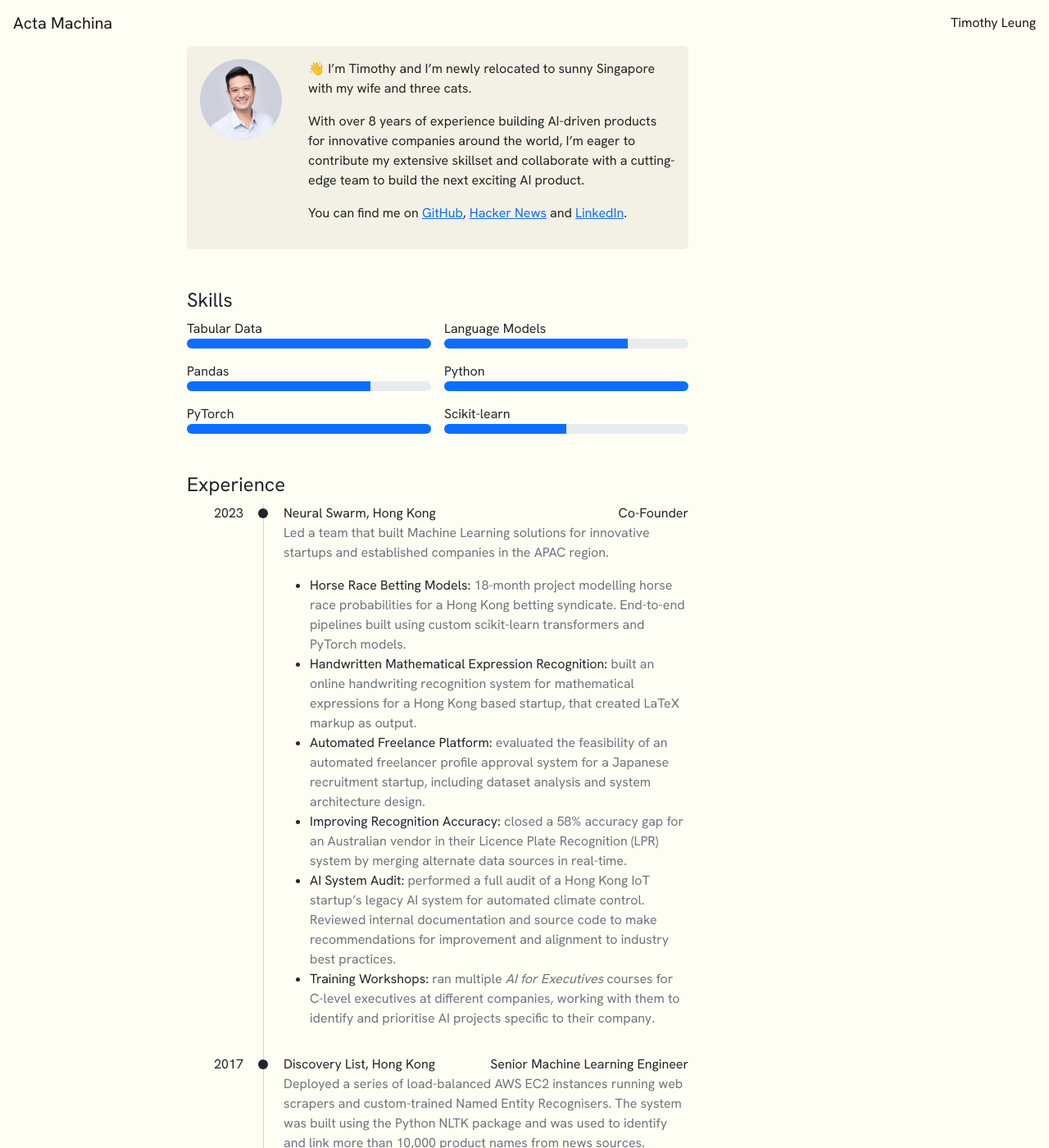
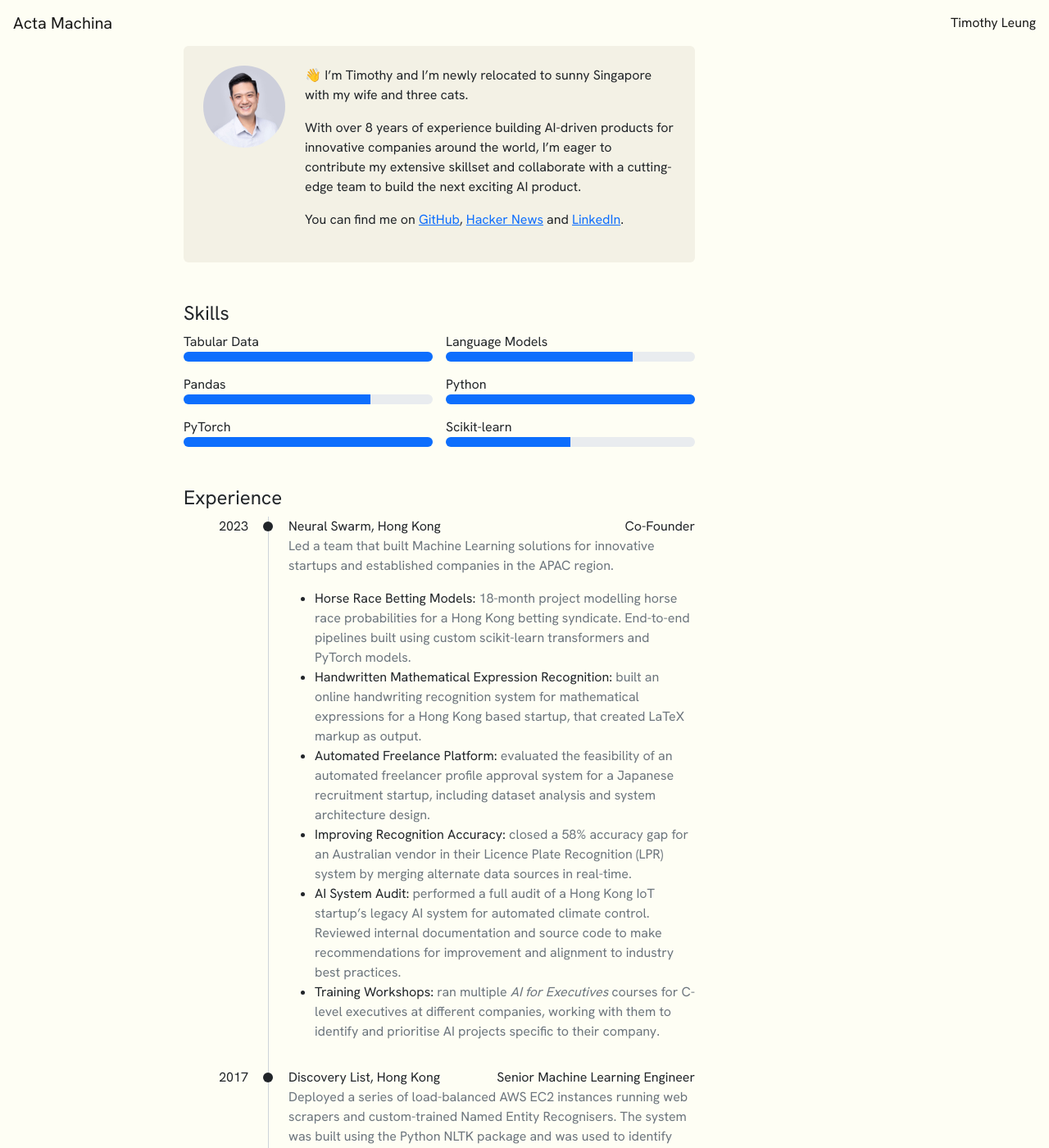
Before and after one commit to tlyleung/tlyleung.github.io, a Jekyll site: the page built from about.md, in a window 1280 px wide and 1400 px high. Shown: the whole window at 82% size. Built offline with Jekyll 4.4.1, drawn with Linux system fonts in a browser that asks for light colours.

Commit message:
Fix overflowing margins

```diff
--- a/_layouts/page.html
+++ b/_layouts/page.html
@@ -2,7 +2,7 @@
 layout: default
 ---
 <div class="container-xxxl pt-header px-2 px-md-3">
-  <div class="row">
+  <div class="row g-0">
     <div class="col-xl-2 d-none d-xl-block"></div>
     <div class="col-12 col-md-9 col-xl-6">
       {{ content }}
--- a/about.md
+++ b/about.md
@@ -5,158 +5,154 @@
 ---
 
 <section class="mb-5">
-	<div class="row rounded m-0 py-3" style="background-color: #f3f1e5;">
-		<div class="col-auto px-3">
-			<img src="/assets/images/tlyleung.jpg" class="rounded-circle" width="100">
-		</div>
-		<div class="col px-3">
-			<p>👋 I’m Timothy and I’m newly relocated to sunny Singapore with my wife and three cats.</p>
-			<p>With over 8 years of experience building AI-driven products for innovative companies around the world, I’m eager to contribute my extensive skillset and collaborate with a cutting-edge team to build the next exciting AI product.</p>
-			<p>You can find me on <a href="https://github.com/tlyleung">GitHub</a>, <a href="https://news.ycombinator.com/user?id=tlyleung">Hacker News</a> and <a href="https://linkedin.com/in/tlyl">LinkedIn</a>.</p>
-		</div>
-	</div>
+  <div class="container rounded p-3 p-md-4" style="background-color: #f3f1e5;">
+    <div class="row g-3 g-md-4">
+      <div class="col-auto">
+        <img src="/assets/images/tlyleung.jpg" class="rounded-circle" width="100">
+      </div>
+      <div class="col">
+        <p>👋 I’m Timothy and I’m newly relocated to sunny Singapore with my wife and three cats.</p>
+        <p>With over 8 years of experience building AI-driven products for innovative companies around the world, I’m eager to contribute my extensive skillset and collaborate with a cutting-edge team to build the next exciting AI product.</p>
+        <p>You can find me on <a href="https://github.com/tlyleung">GitHub</a>, <a href="https://news.ycombinator.com/user?id=tlyleung">Hacker News</a> and <a href="https://linkedin.com/in/tlyl">LinkedIn</a>.</p>
+      </div>
+    </div>
+  </div>
 </section>
 
 <section class="mb-5">
-	<h1 class="fs-4">Skills</h1>
-	<div class="container px-0">
-		<div class="row g-3 mb-3">
-			<div class="col-6 col-xxl-4">
-				Tabular Data
-				<div class="progress" style="height: 12px;">
-				  <div class="progress-bar" role="progressbar" aria-label="Tabular Data" style="width: 100%" aria-valuenow="100" aria-valuemin="0" aria-valuemax="100"></div>
-				</div>
-			</div>
-			<div class="col-6 col-xxl-4">
-				Language Models
-				<div class="progress" style="height: 12px;">
-				  <div class="progress-bar" role="progressbar" aria-label="Language Models" style="width: 75%" aria-valuenow="75" aria-valuemin="0" aria-valuemax="100"></div>
-				</div>
-			</div>
-			<div class="col-6 col-xxl-4">
-				Pandas
-				<div class="progress" style="height: 12px;">
-					<div class="progress-bar" role="progressbar" aria-label="Pandas" style="width: 75%" aria-valuenow="75" aria-valuemin="0" aria-valuemax="100"></div>
-				</div>
-			</div>
-			<div class="col-6 col-xxl-4">
-				Python
-				<div class="progress" style="height: 12px;">
-				  <div class="progress-bar" role="progressbar" aria-label="Python" style="width: 100%" aria-valuenow="100" aria-valuemin="0" aria-valuemax="100"></div>
-				</div>
-			</div>
-			<div class="col-6 col-xxl-4">
-				PyTorch
-				<div class="progress" style="height: 12px;">
-				  <div class="progress-bar" role="progressbar" aria-label="PyTorch" style="width: 100%" aria-valuenow="100" aria-valuemin="0" aria-valuemax="100"></div>
-				</div>
-			</div>
-			<div class="col-6 col-xxl-4">
-				Scikit-learn
-				<div class="progress" style="height: 12px;">
-					<div class="progress-bar" role="progressbar" aria-label="Scikit-learn" style="width: 50%" aria-valuenow="50" aria-valuemin="0" aria-valuemax="100"></div>
-				</div>
-			</div>
-		</div>
-	</div>
+  <h1 class="fs-4">Skills</h1>
+  <div class="row g-3">
+    <div class="col-6 col-xxl-4">
+      Tabular Data
+      <div class="progress" style="height: 12px;">
+        <div class="progress-bar" role="progressbar" aria-label="Tabular Data" style="width: 100%" aria-valuenow="100" aria-valuemin="0" aria-valuemax="100"></div>
+      </div>
+    </div>
+    <div class="col-6 col-xxl-4">
+      Language Models
+      <div class="progress" style="height: 12px;">
+        <div class="progress-bar" role="progressbar" aria-label="Language Models" style="width: 75%" aria-valuenow="75" aria-valuemin="0" aria-valuemax="100"></div>
+      </div>
+    </div>
+    <div class="col-6 col-xxl-4">
+      Pandas
+      <div class="progress" style="height: 12px;">
+        <div class="progress-bar" role="progressbar" aria-label="Pandas" style="width: 75%" aria-valuenow="75" aria-valuemin="0" aria-valuemax="100"></div>
+      </div>
+    </div>
+    <div class="col-6 col-xxl-4">
+      Python
+      <div class="progress" style="height: 12px;">
+        <div class="progress-bar" role="progressbar" aria-label="Python" style="width: 100%" aria-valuenow="100" aria-valuemin="0" aria-valuemax="100"></div>
+      </div>
+    </div>
+    <div class="col-6 col-xxl-4">
+      PyTorch
+      <div class="progress" style="height: 12px;">
+        <div class="progress-bar" role="progressbar" aria-label="PyTorch" style="width: 100%" aria-valuenow="100" aria-valuemin="0" aria-valuemax="100"></div>
+      </div>
+    </div>
+    <div class="col-6 col-xxl-4">
+      Scikit-learn
+      <div class="progress" style="height: 12px;">
+        <div class="progress-bar" role="progressbar" aria-label="Scikit-learn" style="width: 50%" aria-valuenow="50" aria-valuemin="0" aria-valuemax="100"></div>
+      </div>
+    </div>
+  </div>
 </section>
 
 <section class="mb-5">
-	<h1 class="fs-4">Experience</h1>
-	<div class="container px-0">
-		<div class="row">
-			<div class="col-2 text-end timeline-segment pe-4">2023</div>
-			<div class="col-10 ps-4 pb-3">
-				<div class="d-sm-flex justify-content-between">
-					<div>Neural Swarm, Hong Kong</div>
-				    <div class="text-sm-end">Co-Founder</div>
-				</div>
-				<p class="text-muted">Led a team that built Machine Learning solutions for innovative startups and established companies in the APAC region.</p>
-				<ul>
-					<li>Horse Race Betting Models: <span class="text-muted">18-month project modelling horse race probabilities for a Hong Kong betting syndicate. End-to-end pipelines built using custom scikit-learn transformers and PyTorch models.</span></li>
-					<li>Handwritten Mathematical Expression Recognition: <span class="text-muted">built an online handwriting recognition system for mathematical expressions for a Hong Kong based startup, that created LaTeX markup as output.</span></li>
-					<li>Automated Freelance Platform: <span class="text-muted">evaluated the feasibility of an automated freelancer profile approval system for a Japanese recruitment startup, including dataset analysis and system architecture design.</span></li>
-					<li>Improving Recognition Accuracy: <span class="text-muted">closed a 58% accuracy gap for an Australian vendor in their Licence Plate Recognition (LPR) system by merging alternate data sources in real-time.</span></li>
-					<li>AI System Audit: <span class="text-muted">performed a full audit of a Hong Kong IoT startup’s legacy AI system for automated climate control. Reviewed internal documentation and source code to make recommendations for improvement and alignment to industry best practices.</span></li>
-					<li>Training Workshops: <span class="text-muted">ran multiple <em>AI for Executives</em> courses for C-level executives at different companies, working with them to identify and prioritise AI projects specific to their company.</span></li>
-				</ul>
-			</div>
-		</div>
-		<div class="row">
-			<div class="col-2 text-end timeline-segment pe-4">2017</div>
-			<div class="col-10 ps-4 pb-3">
-				<div class="d-sm-flex justify-content-between">
-					<div>Discovery List, Hong Kong</div>
-				    <div class="text-sm-end">Senior Machine Learning Engineer</div>
-				</div>
-				<p class="text-muted">Deployed a series of load-balanced AWS EC2 instances running web scrapers and custom-trained Named Entity Recognisers. The system was built using the Python NLTK package and was used to identify and link more than 10,000 product names from news sources.</p>
-			</div>
-		</div>
-		<div class="row">
-			<div class="col-2 text-end timeline-segment pe-4">2015</div>
-			<div class="col-10 ps-4 pb-3">
-				<div class="d-sm-flex justify-content-between">
-					<div>QuoteRed, London</div>
-				    <div class="text-sm-end">Technical Co-Founder</div>
-				</div>
-				<p class="text-muted">Incubated through <em>Entrepreneur First</em>, a startup scheme for UK’s brightest graduates. Implemented the Ruby-on-Rails back-end that included a bookmarklet written in jQuery, a comment system backed by PostgreSQL and a type-ahead search bar built using Websolr.</p>
-			</div>
-		</div>
-		<div class="row">
-			<div class="col-2 text-end timeline-segment pe-4">2013</div>
-			<div class="col-10 ps-4">
-				<div class="d-sm-flex justify-content-between">
-					<div>Entrepreneurs Partners, London</div>
-				    <div class="text-sm-end">Analyst</div>
-				</div>
-				<p class="text-muted">Worked with an associate to source deals in the UK and France and performed financial and technical due diligence on startups in the cleantech, healthcare and software sectors.</p>
-			</div>
-		</div>
-	</div>
+  <h1 class="fs-4">Experience</h1>
+  <div class="row g-0">
+    <div class="col-2 text-end timeline-segment pe-4">2023</div>
+    <div class="col-10 ps-4 pb-3">
+      <div class="d-sm-flex justify-content-between">
+        <div>Neural Swarm, Hong Kong</div>
+          <div class="text-sm-end">Co-Founder</div>
+      </div>
+      <p class="text-muted">Led a team that built Machine Learning solutions for innovative startups and established companies in the APAC region.</p>
+      <ul>
+        <li>Horse Race Betting Models: <span class="text-muted">18-month project modelling horse race probabilities for a Hong Kong betting syndicate. End-to-end pipelines built using custom scikit-learn transformers and PyTorch models.</span></li>
+        <li>Handwritten Mathematical Expression Recognition: <span class="text-muted">built an online handwriting recognition system for mathematical expressions for a Hong Kong based startup, that created LaTeX markup as output.</span></li>
+        <li>Automated Freelance Platform: <span class="text-muted">evaluated the feasibility of an automated freelancer profile approval system for a Japanese recruitment startup, including dataset analysis and system architecture design.</span></li>
+        <li>Improving Recognition Accuracy: <span class="text-muted">closed a 58% accuracy gap for an Australian vendor in their Licence Plate Recognition (LPR) system by merging alternate data sources in real-time.</span></li>
+        <li>AI System Audit: <span class="text-muted">performed a full audit of a Hong Kong IoT startup’s legacy AI system for automated climate control. Reviewed internal documentation and source code to make recommendations for improvement and alignment to industry best practices.</span></li>
+        <li>Training Workshops: <span class="text-muted">ran multiple <em>AI for Executives</em> courses for C-level executives at different companies, working with them to identify and prioritise AI projects specific to their company.</span></li>
+      </ul>
+    </div>
+  </div>
+  <div class="row g-0">
+    <div class="col-2 text-end timeline-segment pe-4">2017</div>
+    <div class="col-10 ps-4 pb-3">
+      <div class="d-sm-flex justify-content-between">
+        <div>Discovery List, Hong Kong</div>
+          <div class="text-sm-end">Senior Machine Learning Engineer</div>
+      </div>
+      <p class="text-muted">Deployed a series of load-balanced AWS EC2 instances running web scrapers and custom-trained Named Entity Recognisers. The system was built using the Python NLTK package and was used to identify and link more than 10,000 product names from news sources.</p>
+    </div>
+  </div>
+  <div class="row g-0">
+    <div class="col-2 text-end timeline-segment pe-4">2015</div>
+    <div class="col-10 ps-4 pb-3">
+      <div class="d-sm-flex justify-content-between">
+        <div>QuoteRed, London</div>
+          <div class="text-sm-end">Technical Co-Founder</div>
+      </div>
+      <p class="text-muted">Incubated through <em>Entrepreneur First</em>, a startup scheme for UK’s brightest graduates. Implemented the Ruby-on-Rails back-end that included a bookmarklet written in jQuery, a comment system backed by PostgreSQL and a type-ahead search bar built using Websolr.</p>
+    </div>
+  </div>
+  <div class="row g-0">
+    <div class="col-2 text-end timeline-segment pe-4">2013</div>
+    <div class="col-10 ps-4">
+      <div class="d-sm-flex justify-content-between">
+        <div>Entrepreneurs Partners, London</div>
+          <div class="text-sm-end">Analyst</div>
+      </div>
+      <p class="text-muted">Worked with an associate to source deals in the UK and France and performed financial and technical due diligence on startups in the cleantech, healthcare and software sectors.</p>
+    </div>
+  </div>
 </section>
 
 <section class="mb-5">
-	<h1 class="fs-4">Education</h1>
-	<div class="container px-0">
-		<div class="row">
-			<div class="col-2 text-end timeline-segment pe-4">2013</div>
-			<div class="col-10 ps-4 pb-3">
-				<div class="d-sm-flex justify-content-between">
-					<div>Imperial College London</div>
-				    <div class="text-sm-end">PhD Computer Science</div>
-				</div>
-				<p class="text-muted">Completed thesis on “Internet Auction Processes and Mechanisms” and served as a Teaching Assistant for two undergraduate subjects: EE4-10 Probability and Stochastic Processes, and EE4-05 Traffic Theory and Queueing Systems.</p>
-			</div>
-		</div>
-		<div class="row">
-			<div class="col-2 text-end timeline-segment pe-4">2007</div>
-			<div class="col-10 ps-4 pb-3">
-				<div class="d-sm-flex justify-content-between">
-					<div>University College London (UCL)</div>
-				    <div class="text-sm-end">BSc (Hons.) Computer Science</div>
-				</div>
-				<p class="text-muted">Awarded First Class Honours, completing a dissertation on “Query by Humming”, a group project on “Temperature Mapping of the Lunar Surface” and electives in Algorithms, Databases, Logic and Probability.</p>
-			</div>
-		</div>
-		<div class="row">
-			<div class="col-2 text-end timeline-segment pe-4">2003</div>
-			<div class="col-10 ps-4">
-				<div class="d-sm-flex justify-content-between">
-					<div>Camberwell Grammar School, Melbourne</div>
-				    <div class="text-sm-end">Victorian Certification of Education</div>
-				</div>
-				<p class="text-muted">Awarded an ENTER of 99.50 on academic scholarship, placing me in the top 0.5% of students in Victoria and received the Victoria Premier’s Award for Information Technology, recognising outstanding achievement in the VCE.</p>
-			</div>
-		</div>
-	</div>
+  <h1 class="fs-4">Education</h1>
+  <div class="row g-0">
+    <div class="col-2 text-end timeline-segment pe-4">2013</div>
+    <div class="col-10 ps-4 pb-3">
+      <div class="d-sm-flex justify-content-between">
+        <div>Imperial College London</div>
+          <div class="text-sm-end">PhD Computer Science</div>
+      </div>
+      <p class="text-muted">Completed thesis on “Internet Auction Processes and Mechanisms” and served as a Teaching Assistant for two undergraduate subjects: EE4-10 Probability and Stochastic Processes, and EE4-05 Traffic Theory and Queueing Systems.</p>
+    </div>
+  </div>
+  <div class="row g-0">
+    <div class="col-2 text-end timeline-segment pe-4">2007</div>
+    <div class="col-10 ps-4 pb-3">
+      <div class="d-sm-flex justify-content-between">
+        <div>University College London (UCL)</div>
+          <div class="text-sm-end">BSc (Hons.) Computer Science</div>
+      </div>
+      <p class="text-muted">Awarded First Class Honours, completing a dissertation on “Query by Humming”, a group project on “Temperature Mapping of the Lunar Surface” and electives in Algorithms, Databases, Logic and Probability.</p>
+    </div>
+  </div>
+  <div class="row g-0">
+    <div class="col-2 text-end timeline-segment pe-4">2003</div>
+    <div class="col-10 ps-4">
+      <div class="d-sm-flex justify-content-between">
+        <div>Camberwell Grammar School, Melbourne</div>
+          <div class="text-sm-end">Victorian Certification of Education</div>
+      </div>
+      <p class="text-muted">Awarded an ENTER of 99.50 on academic scholarship, placing me in the top 0.5% of students in Victoria and received the Victoria Premier’s Award for Information Technology, recognising outstanding achievement in the VCE.</p>
+    </div>
+  </div>
 </section>
 
 <section class="mb-5">
-	<h1 class="fs-4">Prizes &amp; Certifications</h1>
-	<ul>
-		<li>Kaggle Big Data Derby Analytics Competition (3<sup>rd</sup> place prize of US$10,000)</li>
-		<li>AWS Certified Machine Learning Specialty</li>
-		<li>Google Cloud Certified Professional Data Engineer</li>
-		<li>Google Cloud Certified Professional Machine Learning Engineer</li>
-	</ul>
+  <h1 class="fs-4">Prizes &amp; Certifications</h1>
+  <ul>
+    <li>Kaggle Big Data Derby Analytics Competition (3<sup>rd</sup> place prize of US$10,000)</li>
+    <li>AWS Certified Machine Learning Specialty</li>
+    <li>Google Cloud Certified Professional Data Engineer</li>
+    <li>Google Cloud Certified Professional Machine Learning Engineer</li>
+  </ul>
 </section>
--- a/assets/stylesheets/bootstrap.scss
+++ b/assets/stylesheets/bootstrap.scss
@@ -32,7 +32,7 @@
   margin-bottom: 56px;
   font-size: 1rem;
 
-  @include media-breakpoint-down(lg) {
+  @include media-breakpoint-down(md) {
     font-size:  0.875rem;
   }
 }
```
Also changed, not shown: _layouts/home.html (+3 -7 lines), _layouts/post.html (+5 -5 lines).
